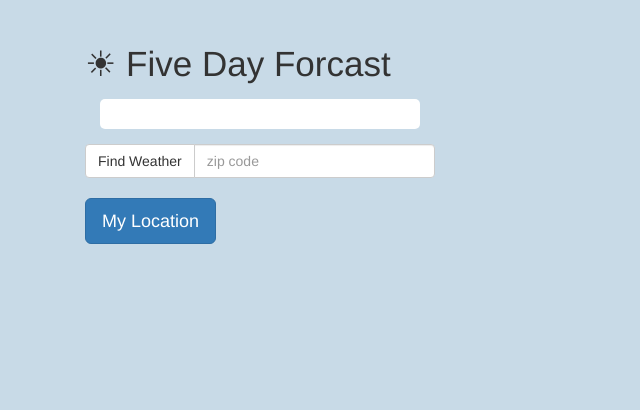
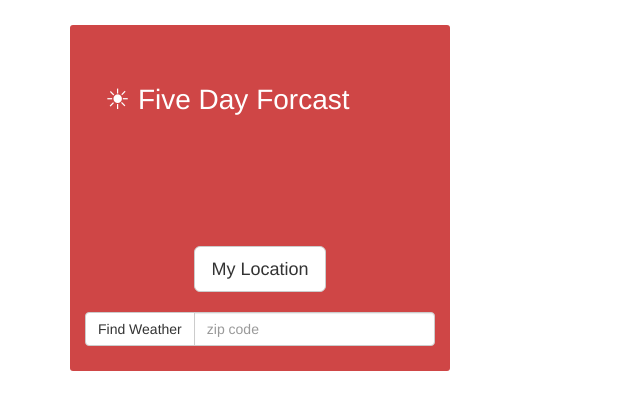
Before and after one commit to jspencersharpe/Weather, a website: page index.html in a window 1280 px wide. Shown: the whole page, without its empty margins (0-640 px from the left). Drawn offline with Linux system fonts and the light colour scheme.

Commit message:
fixed columns

```diff
--- a/index.html
+++ b/index.html
@@ -6,27 +6,27 @@
   <link rel="stylesheet" href="bower_components/bootstrap/dist/css/bootstrap.min.css">
   <link rel="stylesheet" href="main.css" type="text/css">
 </head>
+<body>
 <div class="container container-fluid">
-  <div class="header col-xs-6 col-md-4">
+  <div class="col-xs-12 col-sm-4 col-md-4 header">
     <div class="title">
-      <h1>&#9728; Five Day Forcast</h1>
+      <h1 class="heading">&#9728; Five Day Forcast</h1>
       <h1 class="city"></h1>
     </div>
-     <div>
+     <div class="buttons">
+     <button type="button" class="geo btn btn-default btn-lg" value="My Location">My Location</button>
       <div class="input-group">
-        <span class="input-group-btn">
+       <span class="input-group-btn">
           <button type="submit" class="submit btn btn-default" name="Find Weather">Find Weather</button>
         </span>
        <input class="zip form-control" placeholder="zip code" type="number" />
     </div>
-     <button type="button" class="geo btn btn-primary btn-lg" value="My Location">My Location</button>
     </div>
   </div>
-     <div class="wrapper col-sm-6 col-md-8">
+     <div class="col-xs-12 col-sm-8 col-md-8 wrapper">
        <ul class="list-group" id="daily-forcast"></ul>
     </div>
   </div>
-<body>
 </body>
 <script src="jquery-2.1.1.js"></script>
 <script type="text/javascript" src="main.js"></script>
--- a/main.css
+++ b/main.css
@@ -1,5 +1,5 @@
 body {
-  background-color: rgb(200, 218, 231);
+  background-color: rgb(255, 255, 255);
 }
 
 .wrapper {
@@ -8,6 +8,9 @@ body {
 
 div.header {
   margin-top: 25px;
+  padding-bottom: 25px;
+  background-color: rgba(207, 70, 70, 1);
+  border-radius: 3px;
 }
 
 ul {
@@ -26,30 +29,45 @@ li {
   padding-left: 20px;
 }
 
-li.days:nth-child(even) {
-  background-color: rgba(116, 141, 32, .4);
+li.days:nth-child(odd) {
+  background-color: rgba(207, 70, 70, 1);
+  color: rgb(255, 255, 255);
+  border-radius: 3px;
 }
 
-li.days:nth-child(odd) {
+li.days:nth-child(even) {
   background-color: rgb(255, 255, 255);
 }
 
 .geo {
   margin-top: 20px;
-}
-
-h1 {
-  font-size: 2.5em;
+  margin-bottom: 20px;
 }
 
 h1.city {
-   background-color: rgb(255, 255, 255);
+   color: rgb(255, 255, 255);
    text-align: center;
    padding: 15px;
-   margin: 15px;
+   margin-top: 50px;
    border-radius: 5px;
+   font-size: 2em;
  }
 
 span.first-line {
   font-weight: bold;
 }
+
+h1.heading {
+  color: rgb(255, 255, 255);
+  padding: 20px;
+  font-size: 2em;
+  margin-top: 40px;
+}
+
+span {
+  font-size: 1.2em;
+}
+
+div.buttons {
+  text-align: center;
+}
```
